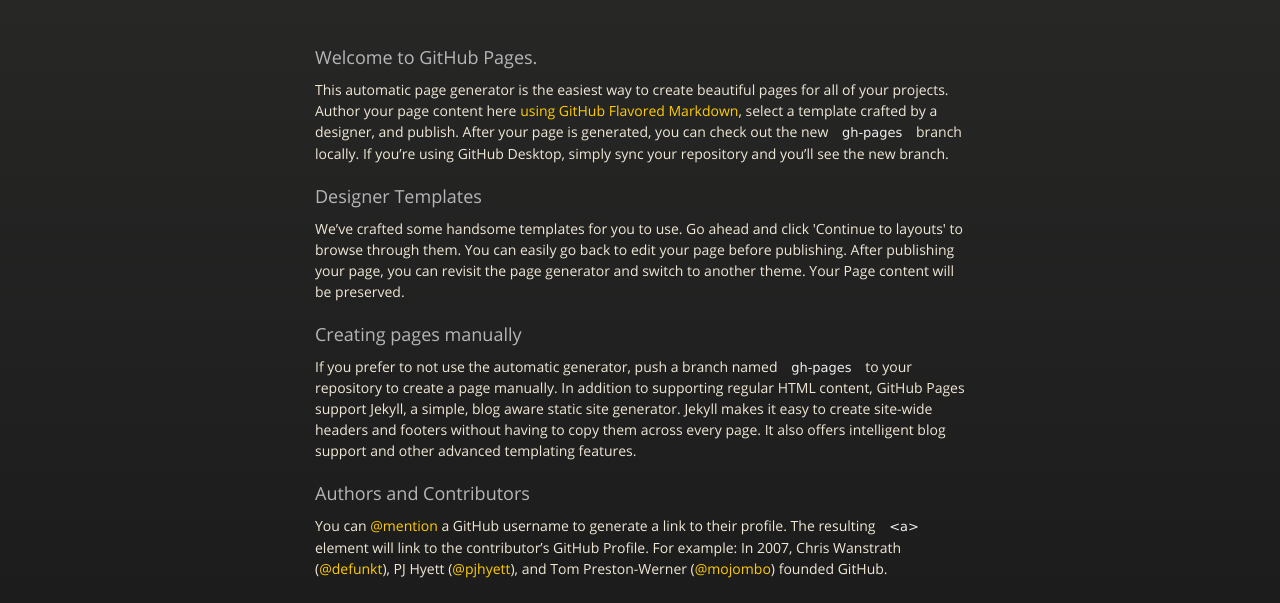
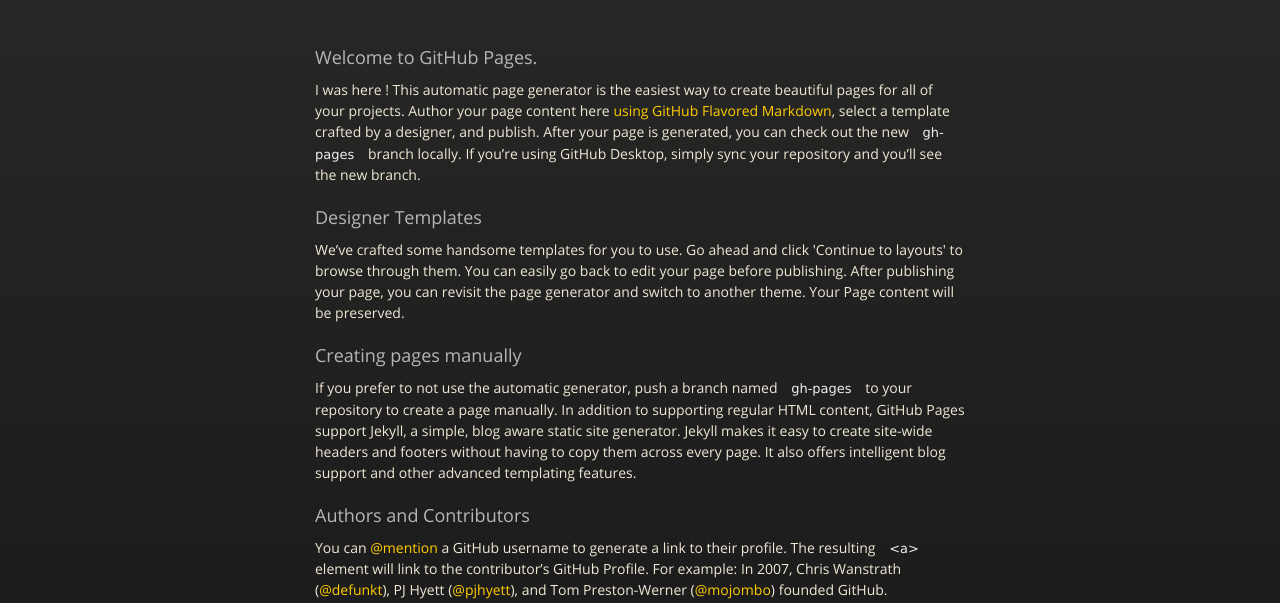
Before and after one commit to chriiisr/mysite, a plain HTML site: page index.html in a window 1280 px wide. Shown: the part 189-792 px from the top of the page. Drawn offline with nearby package versions, Linux system fonts and the light colour scheme.

Commit message:
Update index.html
Add : I was here

```diff
--- a/index.html
+++ b/index.html
@@ -41,7 +41,7 @@
         <h3>
 <a id="welcome-to-github-pages" class="anchor" href="#welcome-to-github-pages" aria-hidden="true"><span aria-hidden="true" class="octicon octicon-link"></span></a>Welcome to GitHub Pages.</h3>
 
-<p>This automatic page generator is the easiest way to create beautiful pages for all of your projects. Author your page content here <a href="https://guides.github.com/features/mastering-markdown/">using GitHub Flavored Markdown</a>, select a template crafted by a designer, and publish. After your page is generated, you can check out the new <code>gh-pages</code> branch locally. If you’re using GitHub Desktop, simply sync your repository and you’ll see the new branch.</p>
+<p>I was here ! This automatic page generator is the easiest way to create beautiful pages for all of your projects. Author your page content here <a href="https://guides.github.com/features/mastering-markdown/">using GitHub Flavored Markdown</a>, select a template crafted by a designer, and publish. After your page is generated, you can check out the new <code>gh-pages</code> branch locally. If you’re using GitHub Desktop, simply sync your repository and you’ll see the new branch.</p>
 
 <h3>
 <a id="designer-templates" class="anchor" href="#designer-templates" aria-hidden="true"><span aria-hidden="true" class="octicon octicon-link"></span></a>Designer Templates</h3>
```
